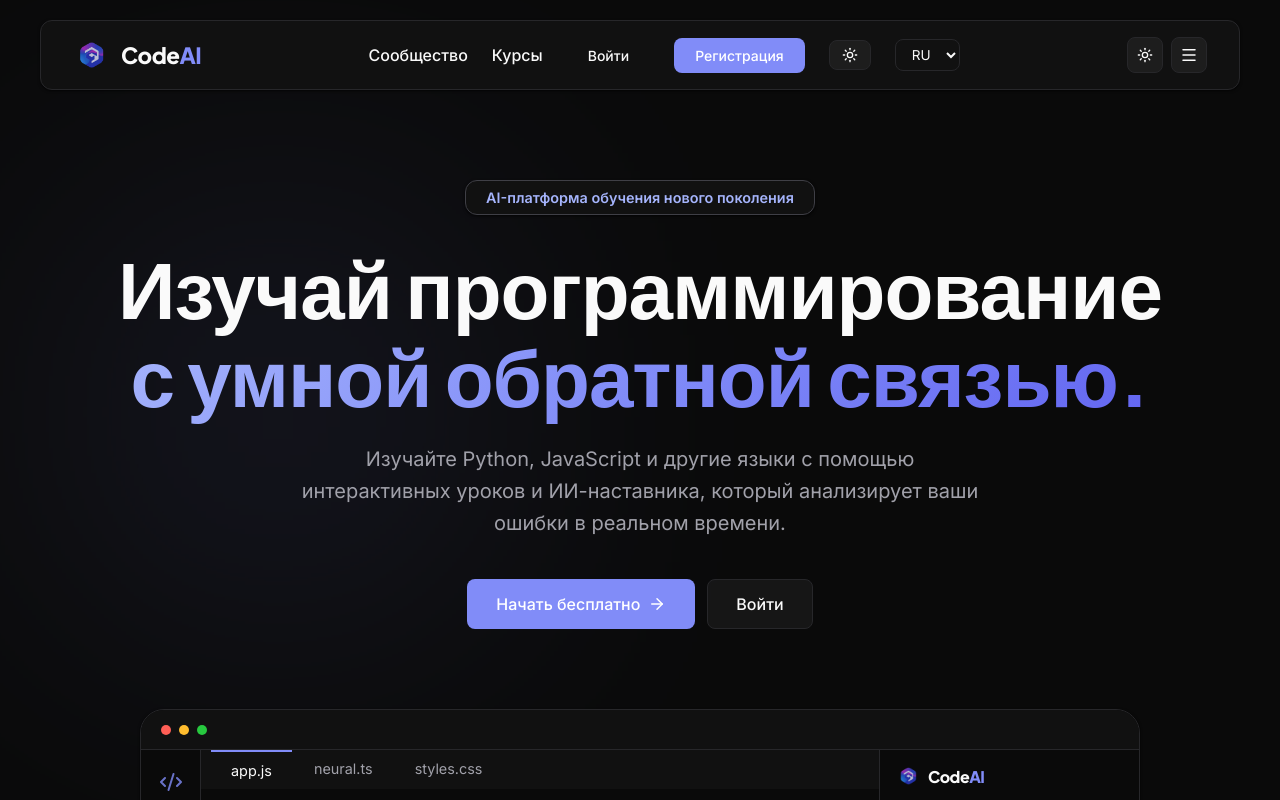
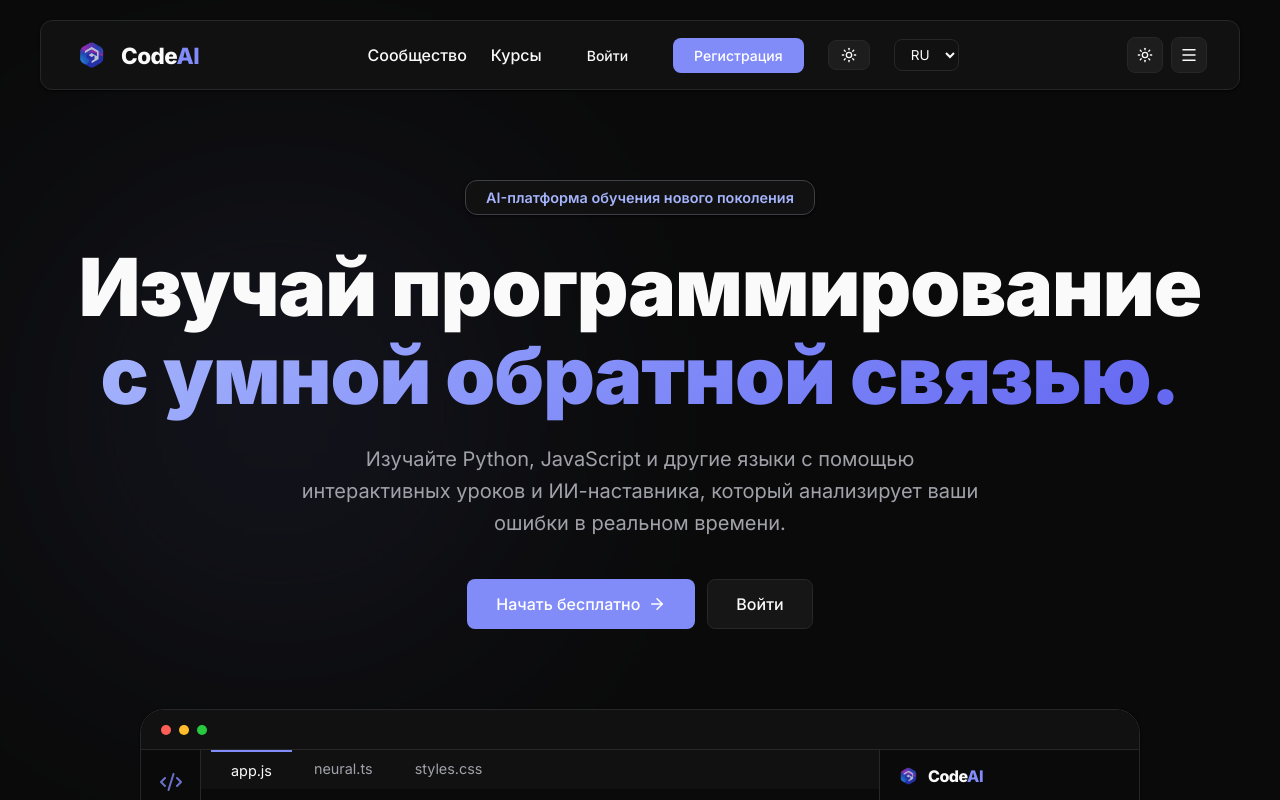
Before and after one commit to kok-o/CodeAi, a React (Vite) app: page / in a window 1280 px wide. Shown: the top 800 px of the page. Built offline with nearby package versions, Linux system fonts and the light colour scheme.

Commit message:
Fix: Replace Plus Jakarta Sans with Inter to support Kazakh (Cyrillic) characters

```diff
--- a/src/index.css
+++ b/src/index.css
@@ -1,4 +1,4 @@
-@import url('https://fonts.googleapis.com/css2?family=Inter:wght@300;400;500;600;700&family=Plus+Jakarta+Sans:wght@400;500;600;700;800&family=JetBrains+Mono:wght@400;500;600&display=swap');
+@import url('https://fonts.googleapis.com/css2?family=Inter:wght@300;400;500;600;700;800;900&family=JetBrains+Mono:wght@400;500;600&display=swap');
 
 :root {
   /* ═══ VERCEL/LINEAR-STYLE LIGHT THEME ═══ */
@@ -180,8 +180,8 @@ body {
 }
 
 h1, h2, h3, h4, .heading {
-  font-family: 'Plus Jakarta Sans', sans-serif;
-  letter-spacing: -0.02em;
+  font-family: 'Inter', sans-serif;
+  letter-spacing: -0.03em;
 }
 
 code, pre, .font-mono {
```
